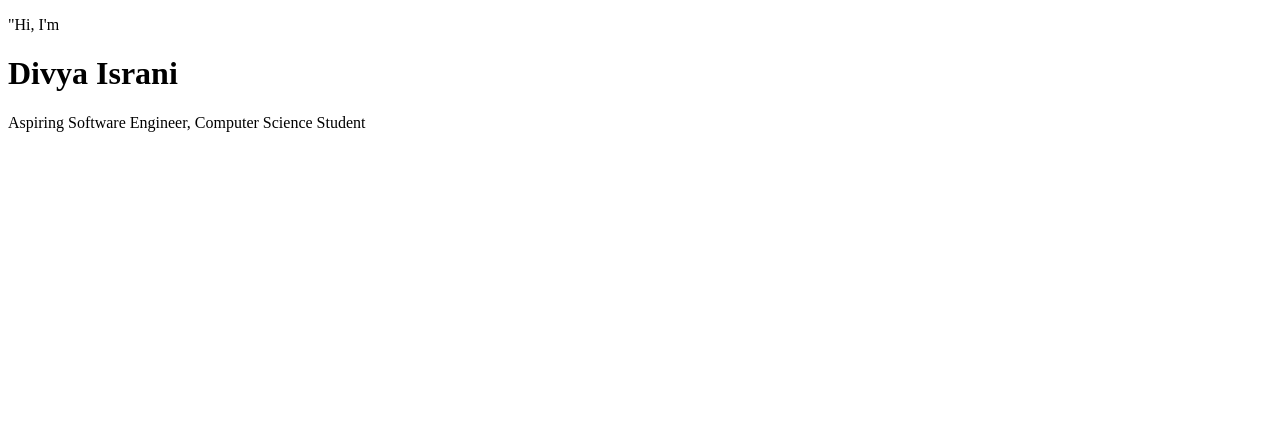
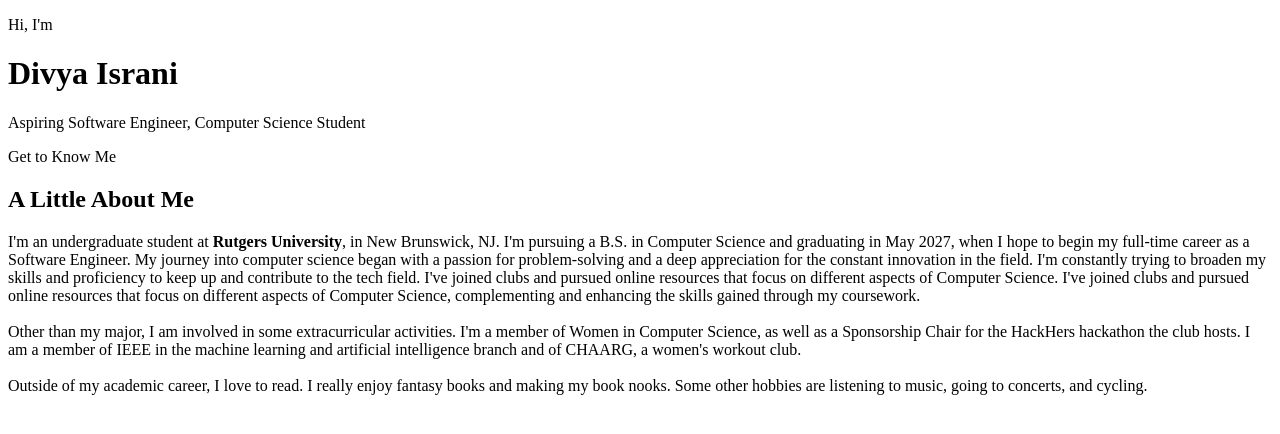
Before and after one commit to divya-israni/divya-israni.github.io, a plain HTML site: page index.html in a window 1280 px wide. Drawn offline with Linux system fonts and the light colour scheme.

Commit message:
Update index.html

```diff
--- a/index.html
+++ b/index.html
@@ -25,7 +25,7 @@
         <div class="hero" id="home">
             <div class="hero-content">
                 <div class="hero-text">
-                        <p>"Hi, I'm</p>
+                    <p>Hi, I'm</p>
                     <h1>Divya Israni</h1>
                     <h2></h2>
                     <div class="typed-text">Aspiring Software Engineer, Computer Science Student</div>
@@ -35,6 +35,28 @@
         </div>
         <!-- Hero End -->
 
+        <!-- About Start -->
+        <div class="about-content">
+            <div class="section-header text-center">
+                <p>Get to Know Me</p>
+                <h2>A Little About Me</h2>
+            </div>
+            <div class="about-text text-justify">
+                <p>
+                    I'm an undergraduate student at <b>Rutgers University</b>, in New Brunswick, NJ. I'm pursuing a B.S. in Computer Science and graduating in May 2027, when I hope to begin my full-time career as a Software Engineer. My journey into computer science began with a passion for problem-solving and a deep appreciation for the constant innovation in the field. I'm constantly trying to broaden my skills and proficiency to keep up and contribute to the tech field. I've joined clubs and pursued online resources that focus on different aspects of Computer Science. I've joined clubs and pursued online resources that focus on different aspects of Computer Science, complementing and enhancing the skills gained through my coursework.
+                    </br>
+                    </br>
+                    Other than my major, I am involved in some extracurricular activities. I'm a member of Women in Computer Science, as well as a Sponsorship Chair for the HackHers hackathon the club hosts. I am a member of IEEE in the machine learning and artificial intelligence branch and of CHAARG, a women's workout club.
+                    <br>
+                    </br>
+                    Outside of my academic career, I love to read. I really enjoy fantasy books and making my book nooks. Some other hobbies are listening to music, going to concerts, and cycling.
+                </p>
+            </div>
+        </div>
+        <!-- About End -->
+
+
+
 
     <body>
     </body>
```
Lines whose indentation alone changed are shown as unchanged.
